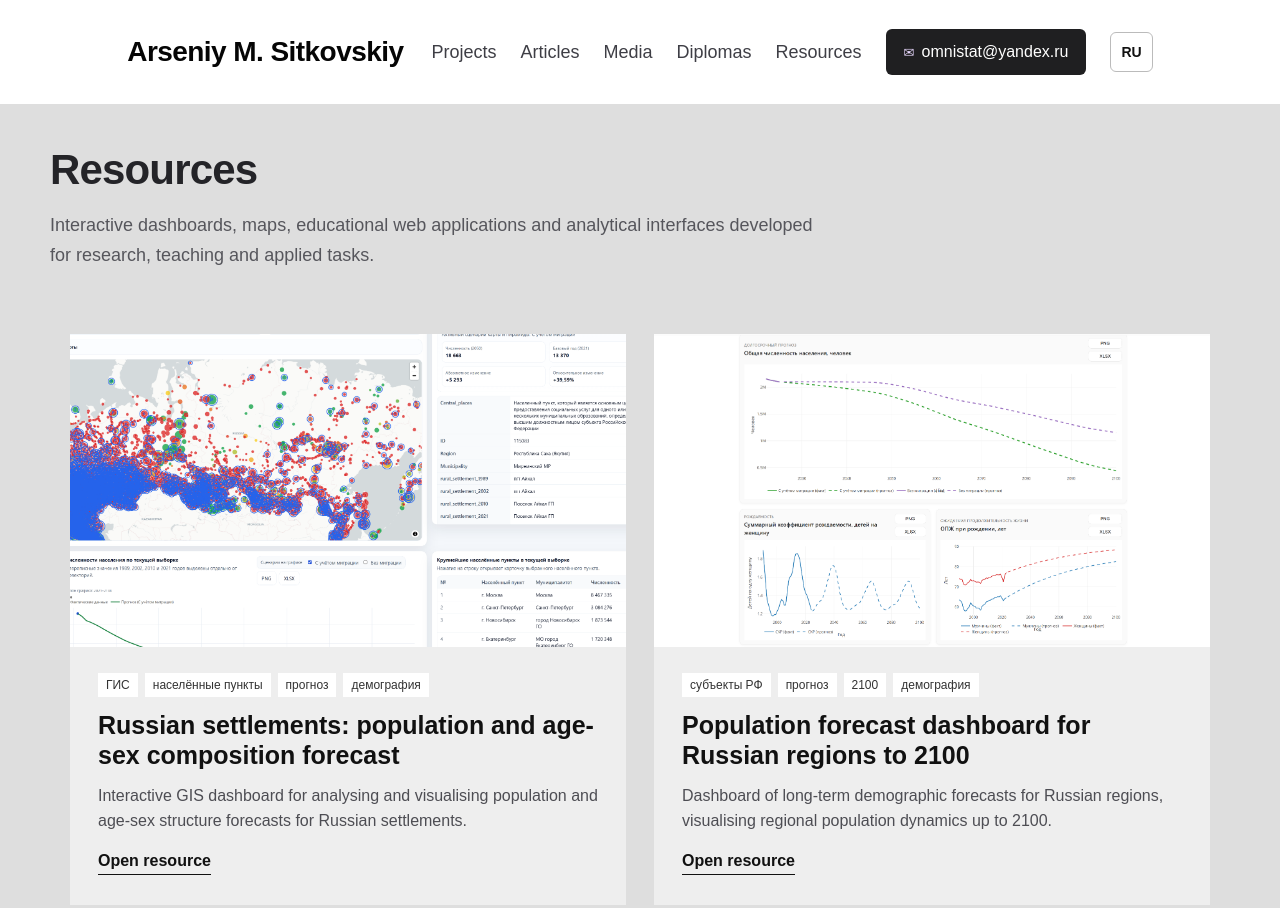
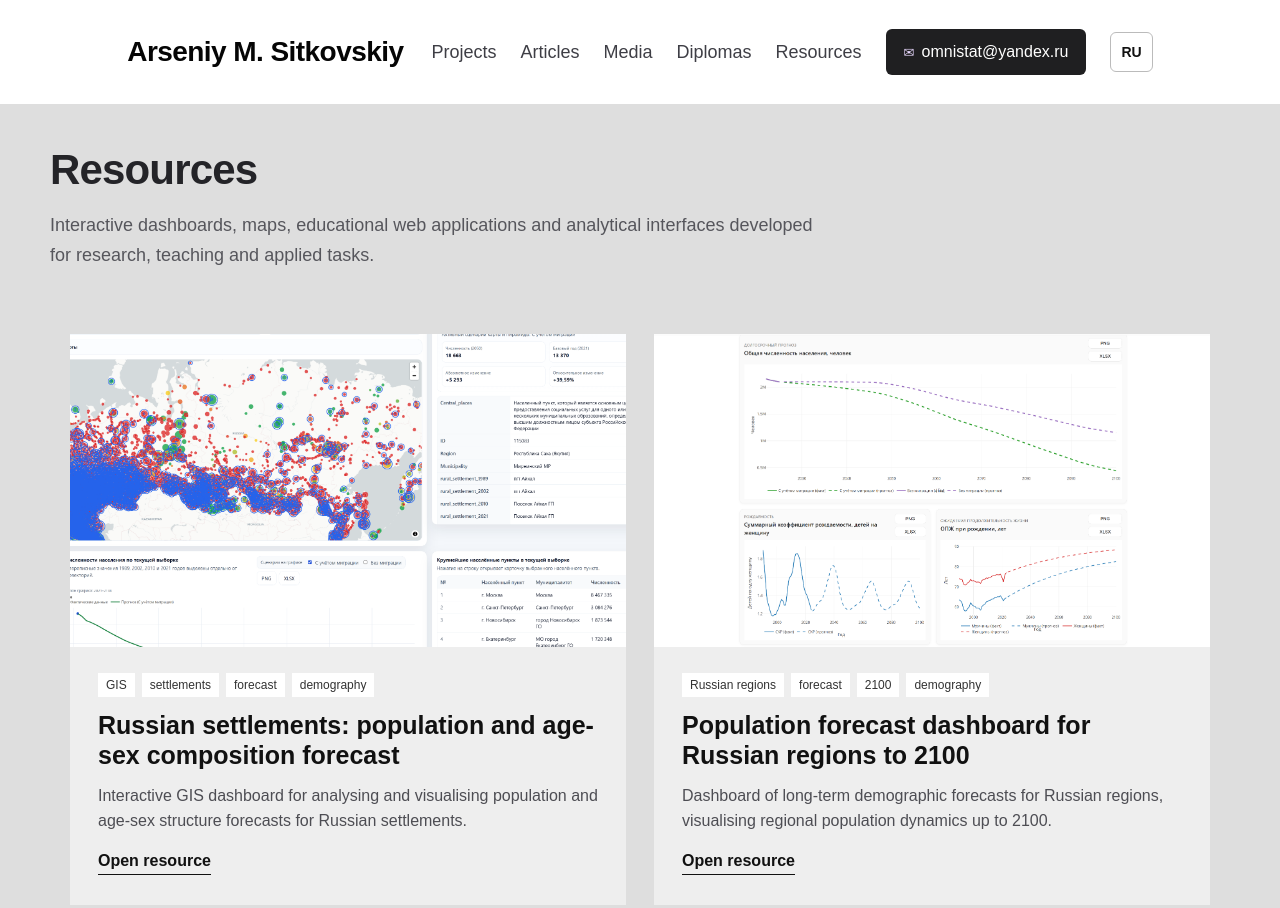
Before and after one commit to Arseniy24RUS/personal-website, a website: page it.html in a window 1280 px wide. Shown: the top 908 px of the page. Drawn offline with Linux system fonts and the light colour scheme.

Commit message:
fix: localize resource tags on language switch

```diff
--- a/it.html
+++ b/it.html
@@ -6,13 +6,16 @@
   <meta name="description" content="Интерактивные дашборды, карты, симуляторы и учебные веб-приложения Арсения Михайловича Ситковского.">
   <link rel="stylesheet" href="assets/site.css"><link rel="stylesheet" href="assets/additions.css"><link rel="stylesheet" href="assets/it.css"><script defer src="assets/site.js"></script>
   <script>
+    const TAG_EN={'ГИС':'GIS','населённые пункты':'settlements','прогноз':'forecast','демография':'demography','субъекты РФ':'Russian regions','трудовые ресурсы':'labour resources','отрасли':'industries','регионы':'regions','корреляции':'correlations','байесовский анализ':'Bayesian analysis','аналитика':'analytics','симулятор':'simulator','госуправление':'public administration','бюджет':'budget','обучение':'teaching','карта России':'map of Russia','пазл':'puzzle','профориентация':'career guidance','госслужба':'civil service','тест':'test','социально-экономические данные':'socio-economic data','система расселения':'settlement system','ОКР':'supporting framework','пространственный анализ':'spatial analysis','картограмма':'cartogram'};
     function esc(s){return String(s||'').replace(/[&<>"']/g,m=>({'&':'&amp;','<':'&lt;','>':'&gt;','"':'&quot;',"'":'&#39;'}[m]))}
-    function localize(item, key){return item[key+'_'+(document.body.classList.contains('lang-en')?'en':'ru')]||item[key+'_ru']||item[key]||''}
+    function isEn(){return document.documentElement.classList.contains('lang-en')||document.body.classList.contains('lang-en')}
+    function localize(item, key){return item[key+'_'+(isEn()?'en':'ru')]||item[key+'_ru']||item[key]||''}
+    function tagLabel(t){return isEn()?(TAG_EN[t]||t):t}
     async function loadIt(){
       let items=[]; try{items=(await fetch('data/it/resources.json',{cache:'no-store'}).then(r=>r.json())).items||[]}catch(e){}
       const box=document.getElementById('it-list');
       if(!items.length){box.innerHTML='<div class="note ru">Раздел ресурсов пока не загружен.</div><div class="note en">Resources have not been loaded yet.</div>';return}
-      box.innerHTML=items.map(item=>`<article class="it-card"><a class="it-thumb" href="${esc(item.url)}" target="_blank" rel="noopener"><img loading="lazy" src="${esc(item.thumb)}" alt="${esc(localize(item,'title'))}"></a><div class="it-body"><div class="it-tags">${(item.tags||[]).slice(0,4).map(t=>`<span>${esc(t)}</span>`).join('')}</div><h2><a href="${esc(item.url)}" target="_blank" rel="noopener">${esc(localize(item,'title'))}</a></h2><p>${esc(localize(item,'description'))}</p><a class="it-link" href="${esc(item.url)}" target="_blank" rel="noopener"><span class="ru">Открыть ресурс</span><span class="en">Open resource</span></a></div></article>`).join('')
+      box.innerHTML=items.map(item=>`<article class="it-card"><a class="it-thumb" href="${esc(item.url)}" target="_blank" rel="noopener"><img loading="lazy" src="${esc(item.thumb)}" alt="${esc(localize(item,'title'))}"></a><div class="it-body"><div class="it-tags">${(item.tags||[]).slice(0,4).map(t=>`<span>${esc(tagLabel(t))}</span>`).join('')}</div><h2><a href="${esc(item.url)}" target="_blank" rel="noopener">${esc(localize(item,'title'))}</a></h2><p>${esc(localize(item,'description'))}</p><a class="it-link" href="${esc(item.url)}" target="_blank" rel="noopener"><span class="ru">Открыть ресурс</span><span class="en">Open resource</span></a></div></article>`).join('')
 
     }
     document.addEventListener('DOMContentLoaded', loadIt);
```
